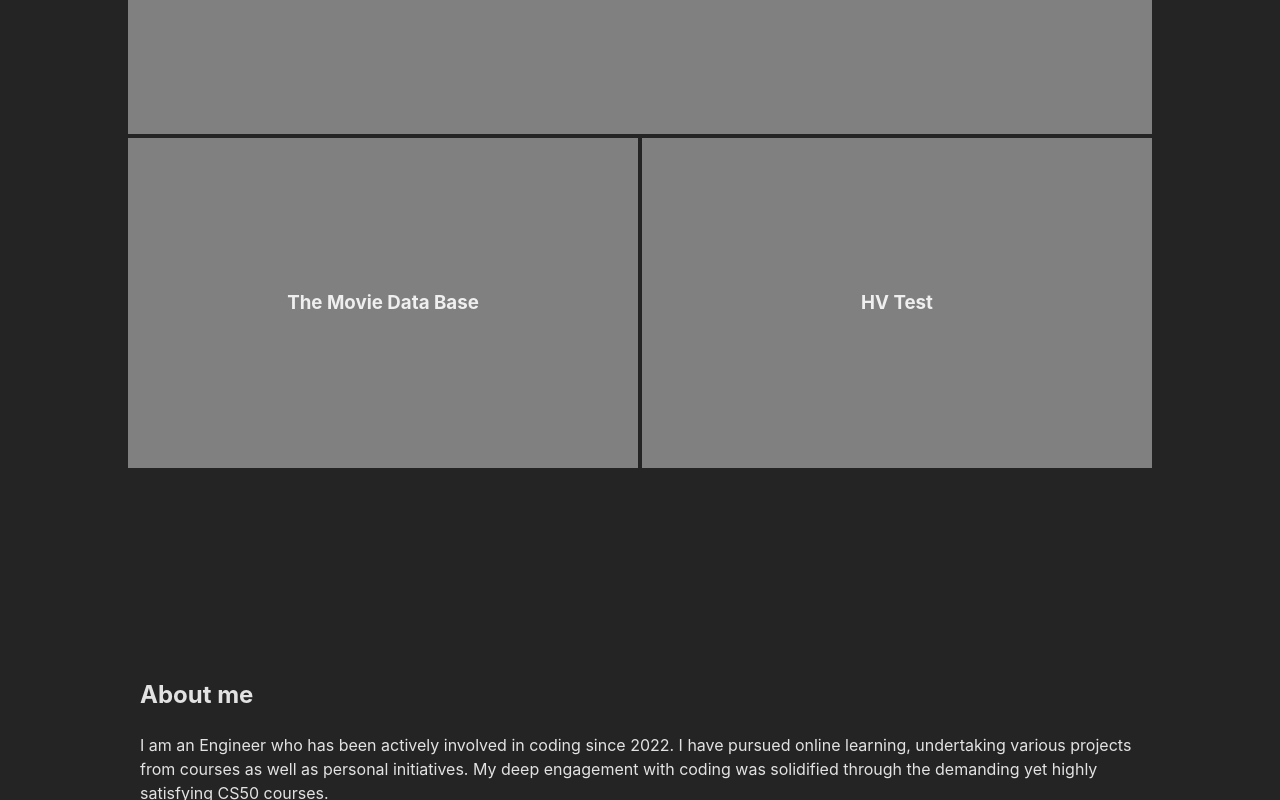
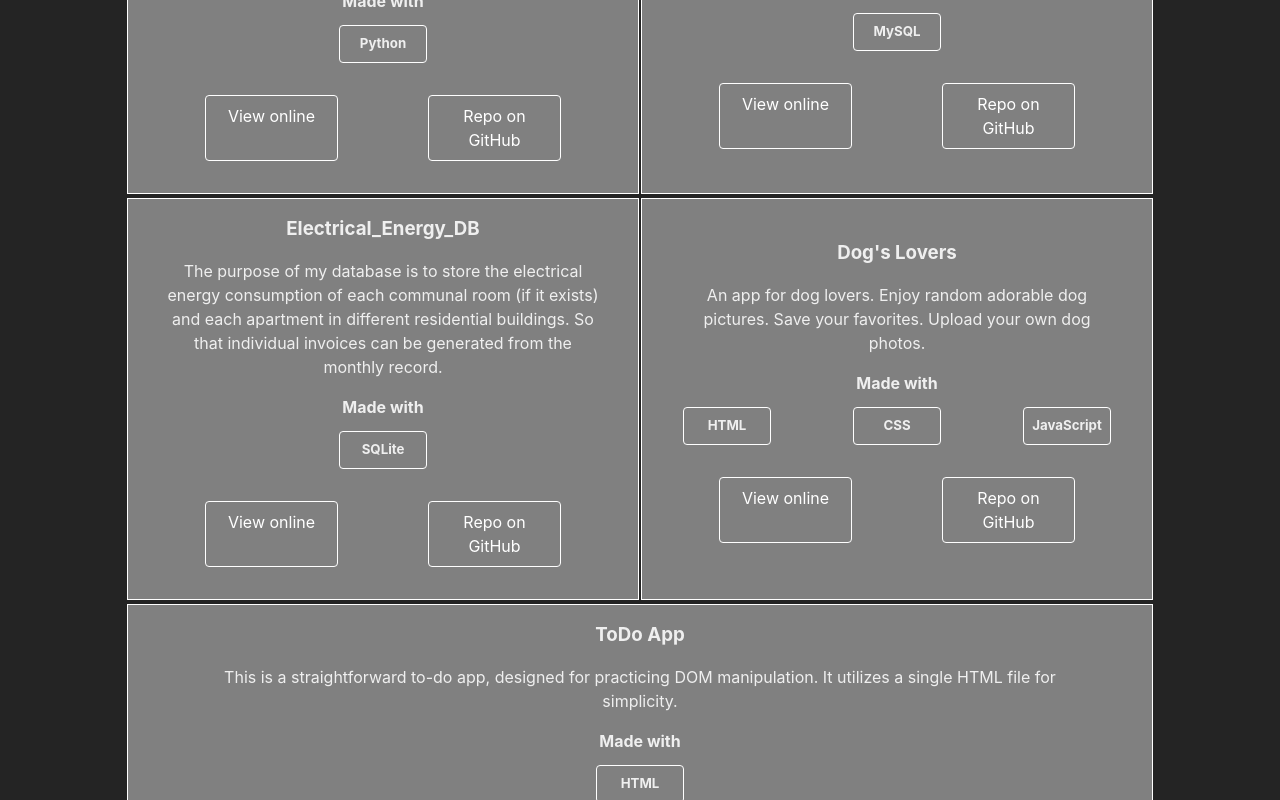
Before and after one commit to Bernullys/bernullys-portfolio, a React (Vite) app: page / in a window 1280 px wide. Shown: the part 1860-2660 px from the top of the page. Built offline with nearby package versions, Linux system fonts and the light colour scheme.

Commit message:
change the way of show projects. Delete contact form.

```diff
--- a/src/App.jsx
+++ b/src/App.jsx
@@ -9,8 +9,8 @@ function App() {
   return (
     <>
       <Header />
+      <About />
       <Projects />
-      <About />
       <Contact />
       <Footer />
 
--- a/src/Components/About.css
+++ b/src/Components/About.css
@@ -1,6 +1,6 @@
 .about_main_container {
     width: 1000px;
-    margin-top: 120px;
+    margin-top: 0px;
 }
 
 .about_main_container article p {
--- a/src/Components/Contact.jsx
+++ b/src/Components/Contact.jsx
@@ -57,12 +57,12 @@ function Contact () {
                         </section>
                     </article>
                 </section>
-                <section className="form_right_container">
+                {/* <section className="form_right_container">
                     <input type="text" name="name" id="name_input" placeholder="name" required />
                     <input type="email" name="email" id="mail_input" placeholder="email" required />
                     <textarea type="text" name="message" id="message_input" placeholder="message" required/>
                     <button className="form_send_button" type="submit" value="Submit">Send</button>
-                </section>
+                </section> */}
             </form>
         </Layout>
     )
--- a/src/Components/ProjectCard.css
+++ b/src/Components/ProjectCard.css
@@ -10,7 +10,7 @@
 
 .project_container {
     display: flex;
-    opacity: 0;
+    opacity: 1;
     position: relative;
     display: flex;
     flex-direction: column;
@@ -23,12 +23,12 @@
     z-index: 1;
 }
 
-.project_container:hover {
+/* .project_container:hover {
     z-index: 1;
     opacity: 1;
-}
+} */
 
-.project_card_inner_container {
+/* .project_card_inner_container {
     position: absolute;
     display: flex;
     justify-content: center;
@@ -41,7 +41,7 @@
     opacity: 1;
     transition: opacity 0.3s ease;
     z-index: 0;
-}
+} */
 
 .title_description_container {
     display: flex;
--- a/src/Components/ProjectCard.jsx
+++ b/src/Components/ProjectCard.jsx
@@ -35,9 +35,9 @@ function ProjectCard ({ title, description, tools, onlineLink, repo } ) {
                     </section>
                 </article>
             </section>
-            <section className="project_card_inner_container">
+            {/* <section className="project_card_inner_container">
                 <h3 className="project_screem_title">{title}</h3>
-            </section>
+            </section> */}
         </section>
     )
 }
--- a/src/Components/Projects.jsx
+++ b/src/Components/Projects.jsx
@@ -17,7 +17,7 @@ const myProjects = [
         tools: {
             MySQL: "MySQL"
         },
-        onlineLink: "",
+        onlineLink: "https://github.com/Bernullys/cs50_sql/tree/main/MySQL_projects/data_cleaning",
         repo: "https://github.com/Bernullys/cs50_sql/tree/main/MySQL_projects/data_cleaning"
     },
     {
```
